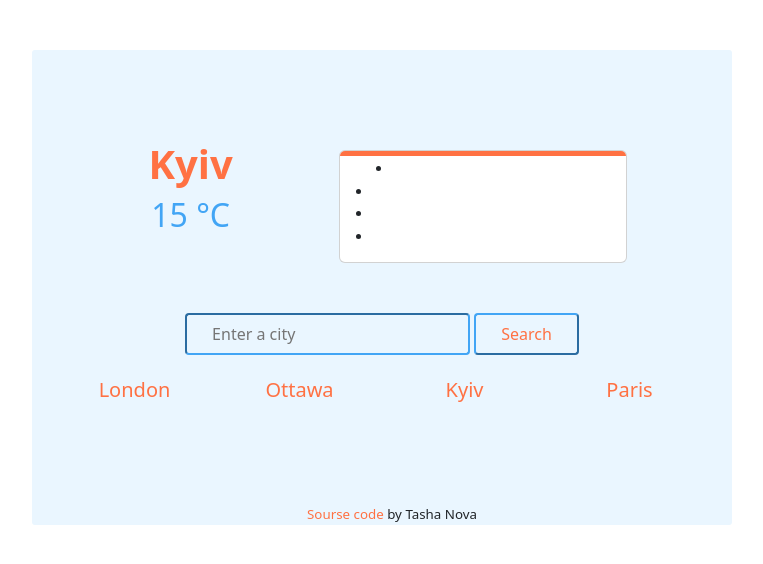
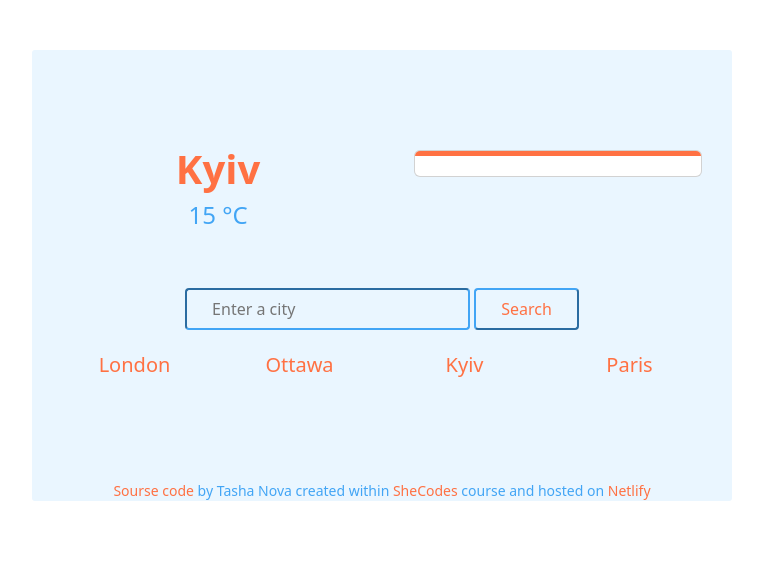
Before and after one commit to TashaNova/weather-app, a plain HTML site: page index.html in a window 1280 px wide. Shown: the whole page, without its empty margins (258-1021 px from the left). Drawn offline with nearby package versions, Linux system fonts and the light colour scheme; no server answers.

Commit message:
upd weather details and dev info

```diff
--- a/index.html
+++ b/index.html
@@ -17,21 +17,21 @@
   <body>
     <div class="container">
       <div class="row" id="upBlock">
-        <div class="col-5">
+        <div class="col-6">
           <h1 id="cityName">Kyiv</h1>
-          <h2>
+          <h4>
             <img src="" id="icon" /><span id="current-temperature">15</span>
             °C
             <br />
             <span id="time-string"></span>
-          </h2>
+          </h4>
         </div>
 
-        <div class="col-7">
+        <div class="col-6">
           <div class="card" style="width: 18rem">
             <img src="card.png" class="card-img-top" alt="..." />
             <div class="card-body">
-              <ul>
+              <ul id="weather-details">
                 <li id="description"></li>
                 <li id="windSpead"></li>
                 <li id="temp-max"></li>
@@ -63,7 +63,9 @@
 
       <p class="dev-info">
         <a href="https://github.com/TashaNova/weather-app">Sourse code</a> by
-        Tasha Nova
+        Tasha Nova created within
+        <a href="https://www.shecodes.io/">SheCodes</a> course and hosted on
+        <a href="">Netlify</a>
       </p>
     </div>
     <script src="script.js"></script>
--- a/script.js
+++ b/script.js
@@ -79,11 +79,19 @@ function showCityTemp(response) {
   let descriptionElement = document.querySelector("#description");
   let iconElement = document.querySelector("#icon");
   let dateElement = document.querySelector("#time-string");
+  let maxTemp = document.querySelector("#temp-max");
+  let minTemp = document.querySelector("#temp-min");
 
   newCity.innerHTML = response.data.name;
   userTemp.innerHTML = Math.round(response.data.main.temp);
   windSpeadElement.innerHTML = `Wind: ${response.data.wind.speed} km/h`;
   descriptionElement.innerHTML = `${response.data.weather[0].description}`;
+  maxTemp.innerHTML = `Maximum temperature: ${Math.round(
+    response.data.main.temp_max
+  )}°C`;
+  minTemp.innerHTML = `Minimum temperature: ${Math.round(
+    response.data.main.temp_min
+  )}°C`;
   iconElement.setAttribute(
     "src",
     `http://openweathermap.org/img/wn/${response.data.weather[0].icon}@2x.png`
--- a/styles.css
+++ b/styles.css
@@ -6,16 +6,16 @@
 }
 
 h1,
-h2 {
+h4 {
   text-align: center;
 }
 h1 {
   color: #ff7143;
-  margin-top: 90px;
+  margin-top: 95px;
   font-weight: bold;
 }
 
-h2 {
+h4 {
   color: #42a5f5;
 }
 p {
@@ -34,7 +34,7 @@ a {
   --bs-card-spacer-y: 0rem;
   --bs-card-spacer-x: 1px;
   font-size: 15px;
-  margin: 100px 50px 0 0;
+  margin: 100px 50px 0 20px;
 }
 .card-img-top {
   height: 5px;
@@ -96,12 +96,14 @@ a:hover {
 
 .dev-info {
   text-align: center;
-  font-size: smaller;
+  font-size: 14px;
+  padding: 0;
+  color: #42a5f5;
 }
 .weather-det {
   color: #42a5f5;
 }
-.weather-det:first-letter {
+#description:first-letter {
   text-transform: uppercase;
 }
 
@@ -112,8 +114,10 @@ a:hover {
 #icon {
   height: 50px;
 }
-
-#description {
-  padding-right: 15px;
-  margin-left: 20px;
+#weather-details {
+  list-style: none;
+  padding: 10px 20px;
+  text-align: left;
+  margin: 0 auto;
+  color: #1d67a3;
 }
```
